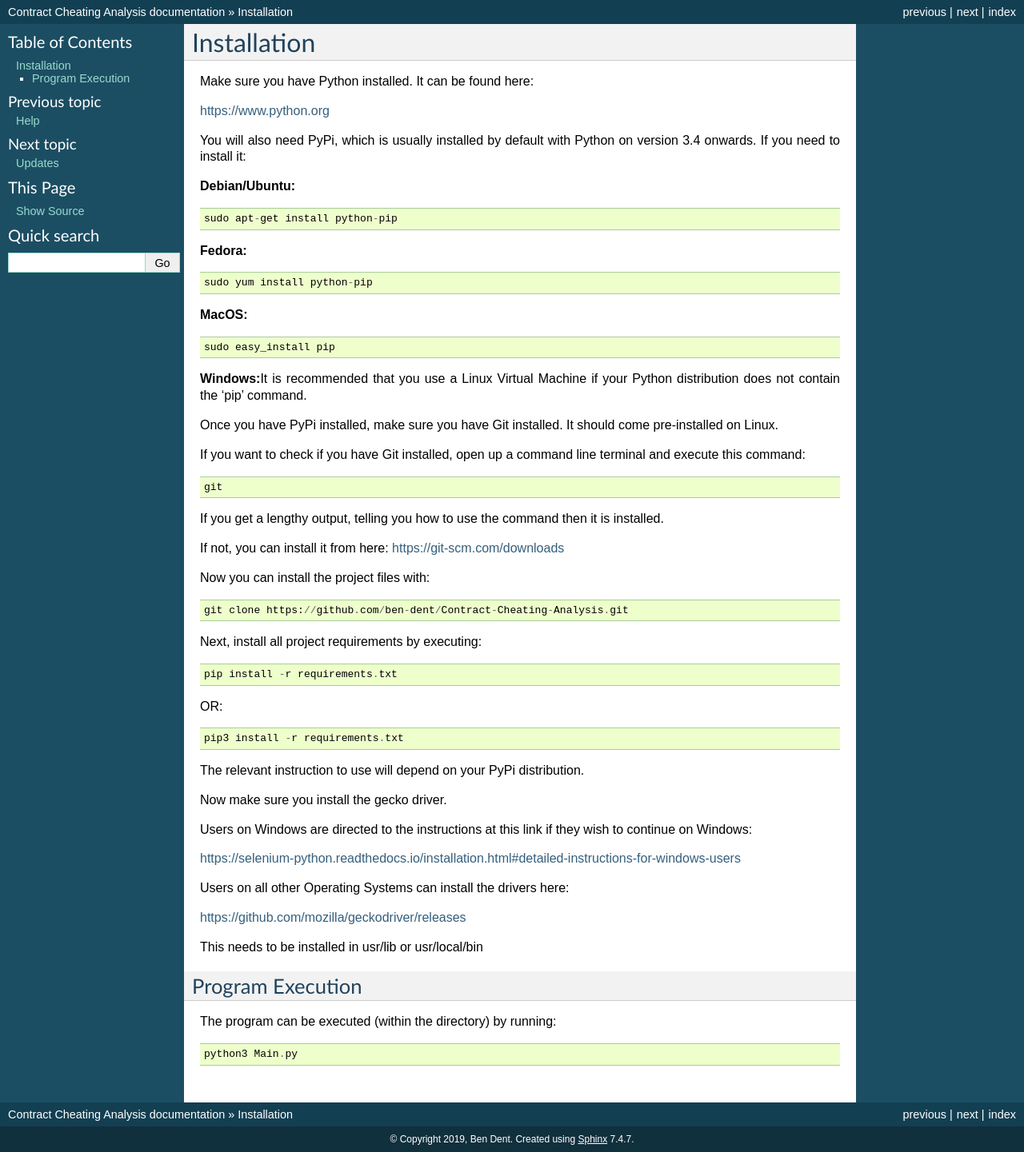
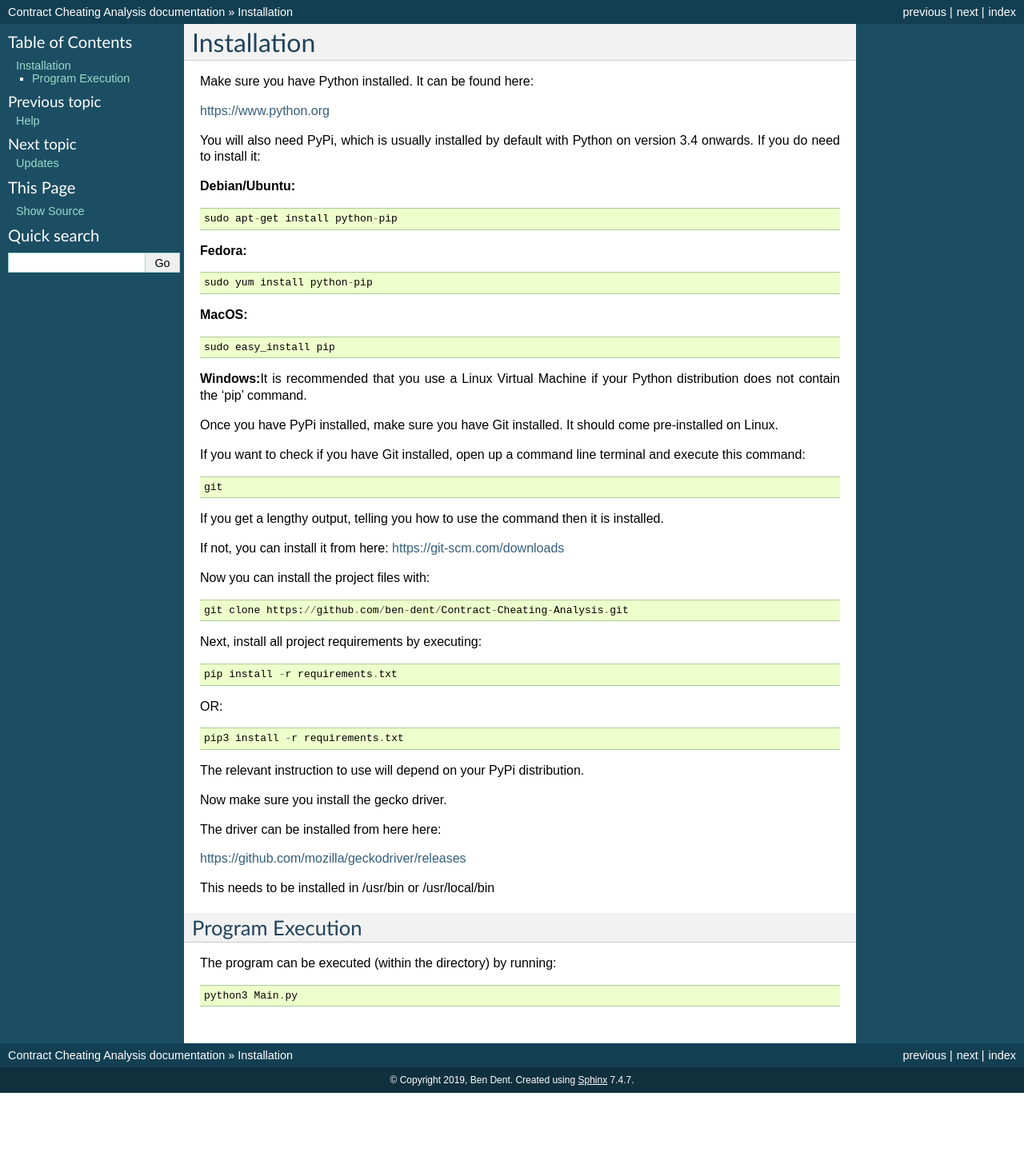
Before and after one commit to ben-dent/Contract-Cheating-Analysis, a Sphinx documentation site: the page built from docs/installation.rst, in a window 1280 px wide. Shown: the whole page at 80% size. Built offline with Sphinx 7.4.7, drawn with Linux system fonts in a browser that asks for light colours; after the commit the page ends 1367 px from its top, so only the background shows below that.

Commit message:
Updating installation instructions

```diff
--- a/docs/installation.rst
+++ b/docs/installation.rst
@@ -6,7 +6,7 @@ Make sure you have Python installed. It can be found here:
 https://www.python.org
 
 You will also need PyPi, which is usually installed by default with Python on version 3.4 onwards.
-If you need to install it:
+If you do need to install it:
 
 **Debian/Ubuntu:**
 ::
@@ -57,15 +57,11 @@ The relevant instruction to use will depend on your PyPi distribution.
 
 Now make sure you install the gecko driver.
 
-Users on Windows are directed to the instructions at this link if they wish to continue on Windows:
-
-https://selenium-python.readthedocs.io/installation.html#detailed-instructions-for-windows-users
-
-Users on all other Operating Systems can install the drivers here:
+The driver can be installed from here here:
 
 https://github.com/mozilla/geckodriver/releases
 
-This needs to be installed in usr/lib or usr/local/bin
+This needs to be installed in /usr/bin or /usr/local/bin
 
 Program Execution
 ------------------
```
Also changed, not shown: README.md (+3 -7 lines).
